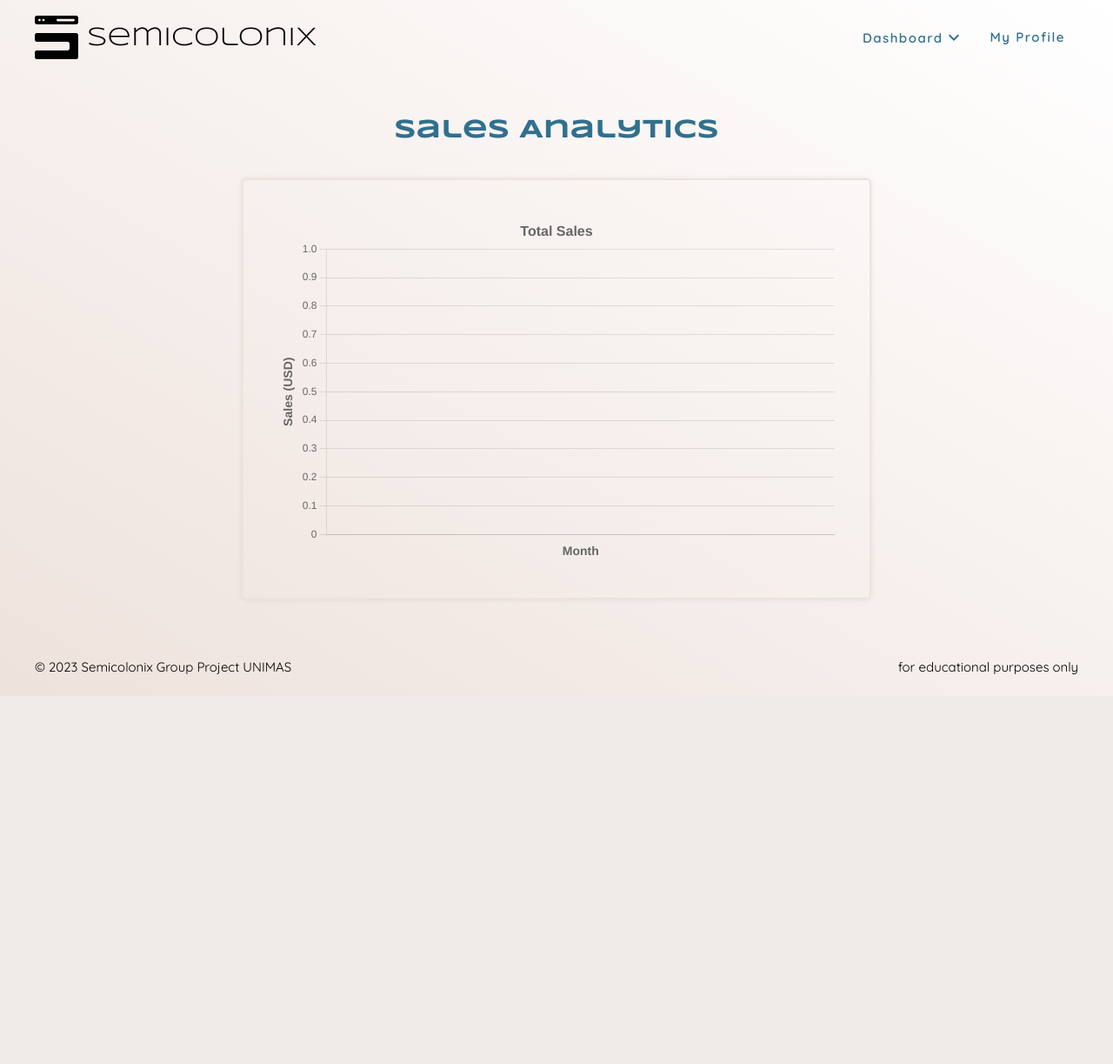
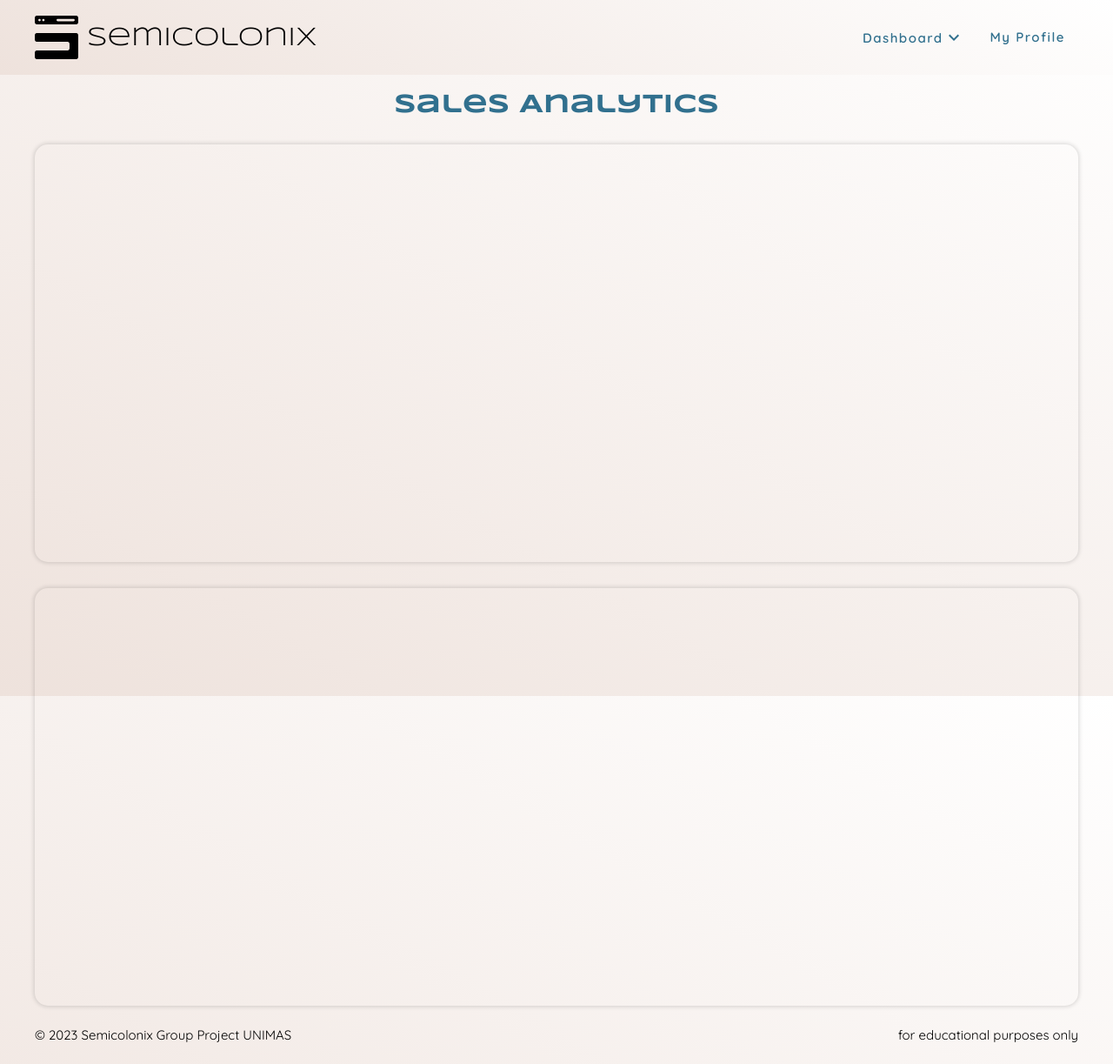
Before and after one commit to HongYang01/tmf2234-web-hosting-service, a PHP site: page /admin/sales_analytics.php in a window 1280 px wide. Shown: the whole page at 87% size. Before the commit the page ends 775 px from the top, so only its background shows below. Run offline with PHP 8.4, Linux system fonts and the light colour scheme; a user stored in the database is signed in; data comes from the database, SQL or seed files in the repository; data that the repository does not hold is empty; a map, chart or similar area stays blank.

Commit message:
Update coding for admin sales analytics

```diff
--- a/admin/sales_analytics.php
+++ b/admin/sales_analytics.php
@@ -27,10 +27,10 @@ if (!checkLoggedIn() || $_SESSION['role'] != "admin") {
     <meta name="viewport" content="width=device-width, initial-scale=1.0">
     <link rel="icon" href="/assets/image/logo.svg" type="image/x-icon">
     <link rel="stylesheet" href="/css/main.css">
-    <link rel="stylesheet" href="/css/sales-analytics.css">
+    <link rel="stylesheet" href="/css/admin-sales-analytics.css">
+    <script src="/js/effect.js"></script>
     <script src="https://cdn.jsdelivr.net/npm/chart.js"></script>
-    <script src="/js/effect.js"></script>
-    <script src="/js/sales_analytics.js"></script>
+    <script src="/js/admin_sales_analytics.js"></script>
     <title>Sales Analytics</title>
 </head>
 
@@ -42,53 +42,23 @@ if (!checkLoggedIn() || $_SESSION['role'] != "admin") {
 
     <?php require_once($_SERVER['DOCUMENT_ROOT'] . "/includes/nav.php"); ?>
 
-    <?php
+    <div class="main-container middle">
+        <h1 class="c1 text-title" style="margin-bottom: 30px;">Sales Analytics</h1>
 
-    try {
-        $query = "SELECT YEAR(bill_date) AS year, MONTHNAME(bill_date) AS month, SUM(payment_amount) AS total_sales FROM payments GROUP BY year, month ORDER BY year, MONTH(bill_date)";
-        $result = mysqli_query($conn, $query);
-
-        //initialize empty array
-        $labels = [];
-        $data = [];
-
-        if (mysqli_num_rows($result) > 0) {
-            while ($row = $result->fetch_array()) {
-                $year = $row['year'];
-                $month = $row['month'];
-                $labels[] = $year . "-" . $month; // Example format: 2023-January
-                $data[] = $row['total_sales'];
-            }
-        }
-
-        $encodedLabels = json_encode($labels);
-        $encodedData = json_encode($data);
-        echo "<script>var labels = $encodedLabels; var data = $encodedData; </script>";
-    } catch (Exception $e) {
-        $errorMessage = "Error: " . $e->getMessage();
-        $encodedMessage = json_encode($errorMessage);
-        echo "<script>showPopup('" . $encodedMessage . "');</script>";
-    }
-
-    $conn->close();
-
-    ?>
-
-    <main class="flex-grow-1 flex-col center middle">
-
-        <div class="header-container flex-row middle">
-            <h1 class="c1 text-title">Sales Analytics</h1>
-        </div>
-
-        <div class="charts">
+        <div class="charts flex-col">
             <div class="charts-card">
                 <div class="chartBox">
                     <canvas id="lineChart"></canvas>
                 </div>
             </div>
+            <div class="charts-card">
+                <div class="chartBox">
+                    <canvas id="pieChart"></canvas>
+                </div>
+            </div>
         </div>
 
-    </main>
+    </div>
 
     <?php require_once($_SERVER['DOCUMENT_ROOT'] . "/includes/footer.php"); ?>
 
--- /dev/null
+++ b/css/admin-sales-analytics.css
@@ -0,0 +1,23 @@
+.charts {
+	display: grid;
+	grid-template-columns: repeat(auto-fit, minmax(600px, 1fr));
+	gap: 30px;
+	text-align: center;
+	width: 100%;
+}
+
+.charts-card {
+	display: block;
+	padding: 40px;
+	box-sizing: border-box;
+	border-radius: 15px;
+	box-shadow: 0 0 5px 1px rgba(var(--rgb-black), 0.15);
+	transition: all 0.6s ease;
+}
+
+.chartBox {
+	display: block;
+	position: relative;
+	height: 50vh;
+	margin: auto 0;
+}
--- a/css/sales-analytics.css
+++ /dev/null
@@ -1,27 +0,0 @@
-.charts {
-    display: grid;
-	grid-template-columns: repeat(auto-fit, minmax(385px, 1fr));
-	gap: 30px;
-	text-align: center;
-	max-width: 100%;
-}
-
-.charts-card {
-    display: flex;
-	flex-direction: column;
-	padding: 40px;
-	border-radius: 6px;
-	border: 2px solid var(--color-c3);
-	box-shadow: 0 0 5px 1px rgba(var(--rgb-black), 0.06);
-	transition: all 0.6s ease;
-}
-
-.chartBox {
-    display: flex;
-    flex-direction: column;
-    position: relative;
-    margin: auto;
-    height: 50vh;
-    width: 50vw;
-    max-height: 500px;
-}
--- /dev/null
+++ b/js/admin_sales_analytics.js
@@ -0,0 +1,161 @@
+document.addEventListener("DOMContentLoaded", function () {
+	createLineGraph();
+	createPieChart();
+});
+
+/*######################################*
+||         Create Line Graph          ||
+*######################################*/
+
+function createLineGraph() {
+	fetch(location.origin + "/handlers/admin_get_line_graph_data.php", {
+		headers: {
+			"X-Requested-With": "Fetch",
+		},
+	})
+		.then((response) => response.json())
+		.then((res) => {
+			// Process the response from PHP here
+			if (res.error) {
+				throw new Error(res.error);
+			}
+			let labels = res.label;
+			let data = res.data;
+
+			new Chart("lineChart", {
+				type: "line",
+				data: {
+					labels: labels,
+					datasets: [
+						{
+							fill: false,
+							lineTension: 0,
+							backgroundColor: "rgba(0,0,255,1.0)",
+							borderColor: "rgba(0,0,255,0.1)",
+							data: data,
+						},
+					],
+				},
+				options: {
+					plugins: {
+						title: {
+							display: true,
+							text: "Total Sales",
+							align: "center",
+							font: {
+								size: 16,
+							},
+						},
+						legend: {
+							display: false,
+						},
+					},
+					scales: {
+						x: {
+							title: {
+								display: true,
+								text: "Month",
+								font: {
+									size: 14,
+									weight: "bold",
+								},
+							},
+						},
+						y: {
+							title: {
+								display: true,
+								text: "Sales (USD)",
+								font: {
+									size: 14,
+									weight: "bold",
+								},
+							},
+							beginAtZero: true, // Start the y-axis at 0
+						},
+					},
+					maintainAspectRatio: false, // Respect the height previously added to the canvas
+				},
+			});
+		})
+		.catch((error) => {
+			console.error(error);
+		});
+}
+
+/*######################################*
+||          Create Pie Chart          ||
+*######################################*/
+
+// Function to generate random background colors
+function generateBackgroundColors(numColors) {
+	const colors = [];
+	for (let i = 0; i < numColors; i++) {
+		const color = `rgba(${getRandomNumber(0, 255)}, ${getRandomNumber(0, 255)}, ${getRandomNumber(
+			0,
+			255
+		)}, 1)`;
+		colors.push(color);
+	}
+	return colors;
+}
+
+// Function to generate random number within a range
+function getRandomNumber(min, max) {
+	return Math.floor(Math.random() * (max - min + 1) + min);
+}
+
+function createPieChart() {
+	fetch(location.origin + "/handlers/admin_get_pie_graph_data.php", {
+		headers: {
+			"X-Requested-With": "Fetch",
+		},
+	})
+		.then((response) => response.json())
+		.then((res) => {
+			if (res.error) {
+				throw new Error(res.error);
+			}
+
+			let pieLabels = res.pieLabels;
+			let pieData = res.pieData;
+			const numCategories = pieLabels.length;
+
+			// Generate random background colors
+			const backgroundColors = generateBackgroundColors(numCategories);
+
+			new Chart("pieChart", {
+				type: "pie",
+				data: {
+					labels: pieLabels,
+					datasets: [
+						{
+							backgroundColor: backgroundColors,
+							data: pieData,
+						},
+					],
+				},
+				options: {
+					plugins: {
+						title: {
+							display: true,
+							text: "Total Sales (USD) by Category",
+							align: "center",
+							font: {
+								size: 16,
+							},
+						},
+						legend: {
+							position: "bottom", // Move legend to the bottom
+							labels: {
+								padding: 20, // Increase padding between legend items
+							},
+						},
+					},
+					maintainAspectRatio: false, // Adjust as needed
+				},
+			});
+		})
+		.catch((error) => {
+			console.error(error);
+		});
+}
--- a/js/sales_analytics.js
+++ /dev/null
@@ -1,55 +0,0 @@
-document.addEventListener("DOMContentLoaded", function() {
-
-    new Chart("lineChart", {
-        type: "line",
-        data: {
-            labels: labels,
-            datasets: [{
-            fill: false,
-            lineTension: 0,
-            backgroundColor: "rgba(0,0,255,1.0)",
-            borderColor: "rgba(0,0,255,0.1)",
-            data: data
-            }]
-        },
-        options: {
-            plugins: {
-                title: {
-                    display: true,
-                    text: 'Total Sales',
-                    align: 'center',
-                    font: {
-                        size: 16
-                    }
-                },
-                legend: {
-                    display: false,
-                }
-            },
-            scales: {
-                x: {
-                    title: {
-                        display: true,
-                        text: 'Month',
-                        font: {
-                            size: 14,
-                            weight: 'bold'
-                        }
-                    }
-                },
-                y: {
-                    title: {
-                        display: true,
-                        text: 'Sales (USD)',
-                        font: {
-                            size: 14,
-                            weight: 'bold'
-                        }
-                    },
-                    beginAtZero: true // Start the y-axis at 0
-                }
-            },
-            maintainAspectRatio: false, // Respect the height previously added to the canvas
-        }
-    });
-});
```
Also changed, not shown: css/myprofile.css (+30 -0 lines), handlers/admin_get_line_graph_data.php (added, +46 -0 lines), handlers/admin_get_pie_graph_data.php (added, +52 -0 lines), pages/myprofile.php (+5 -3 lines).
